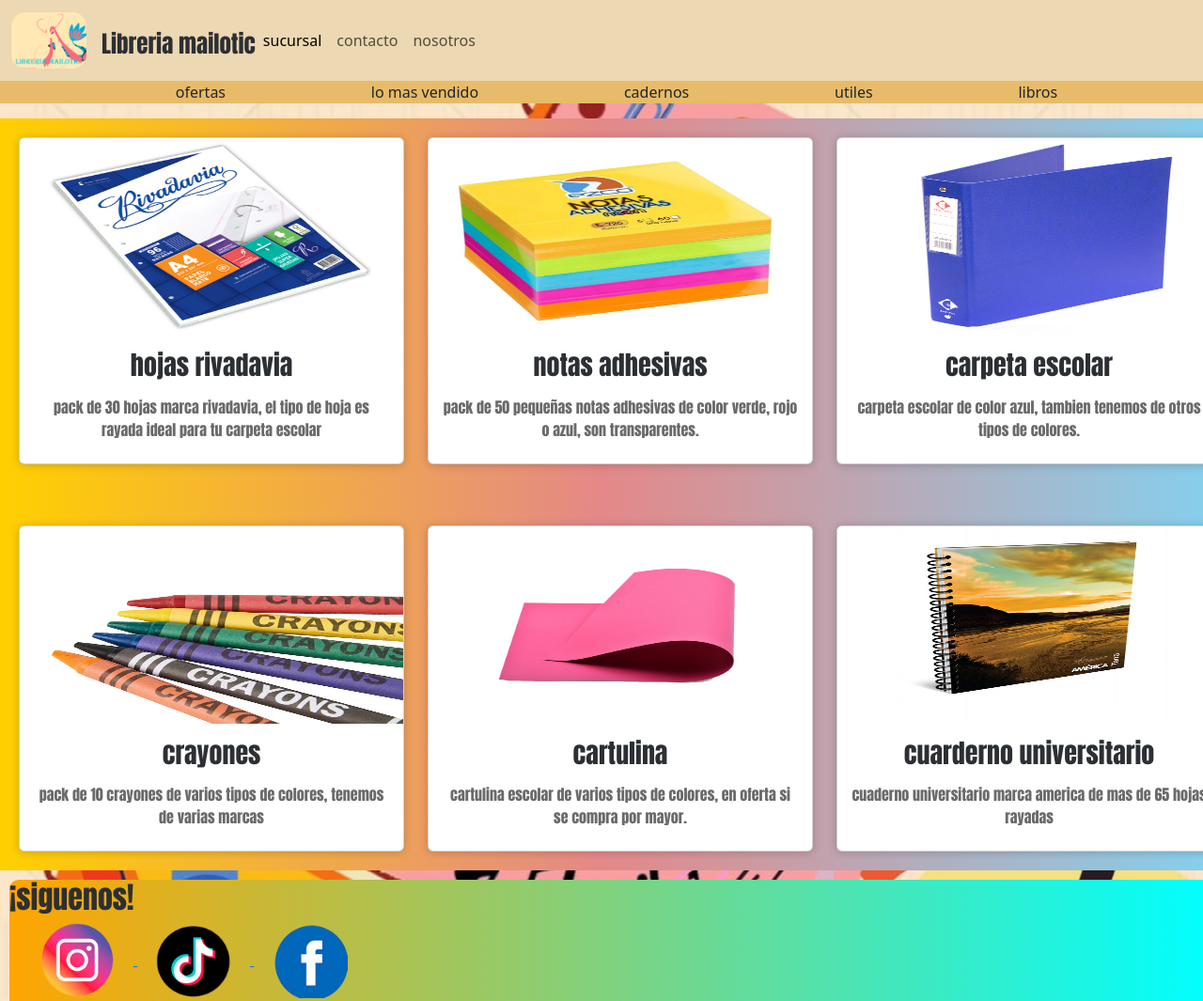
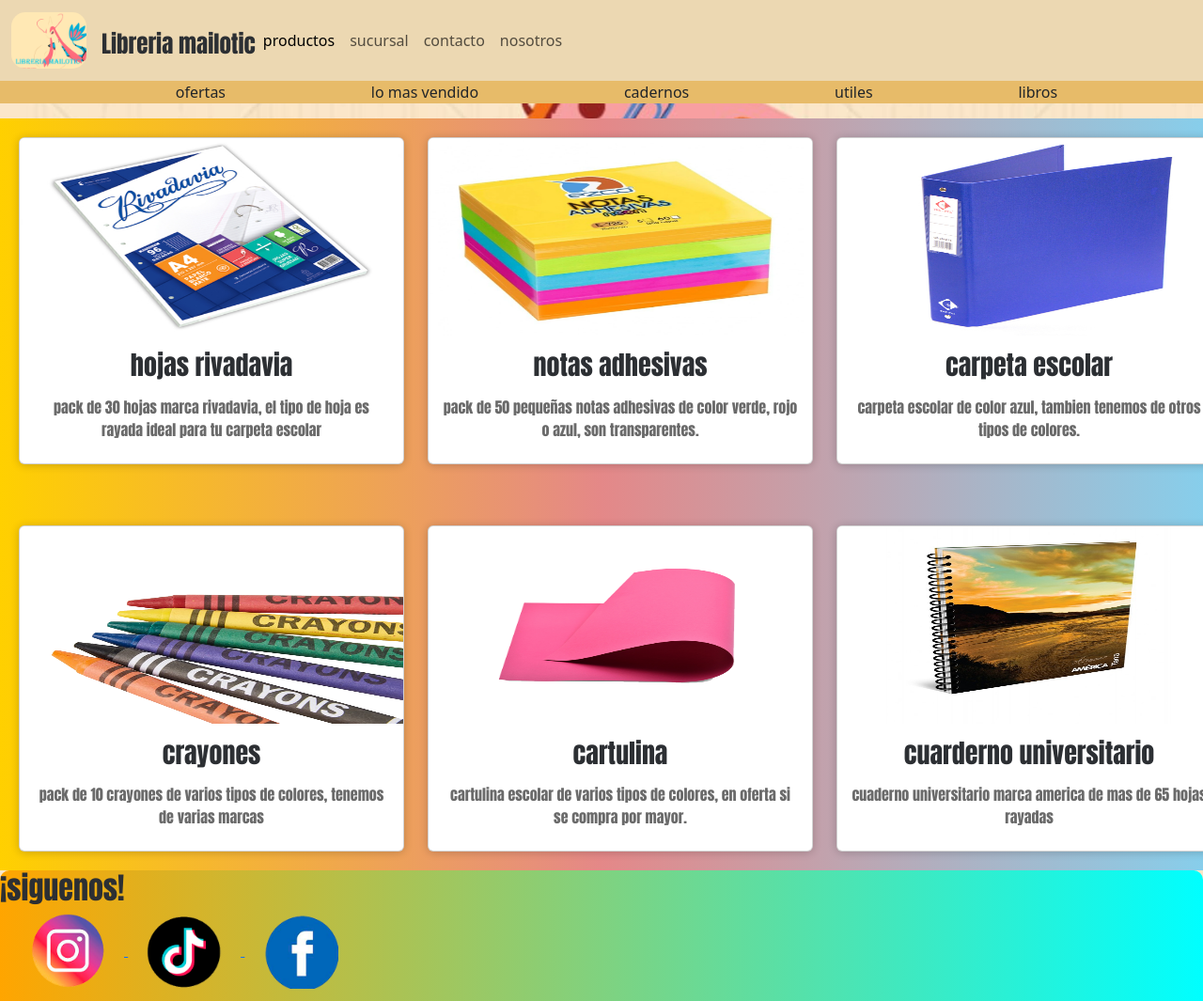
Before and after one commit to davidlima23/PFlimadavid, a website: page pages/productos.html in a window 1280 px wide. Shown: the top 1065 px of the page at 94% size. Drawn offline with nearby package versions, Linux system fonts and the light colour scheme.

Commit message:
se arreglo la nav y se ajusto los estilos

```diff
--- a/assets/styles/scss/componentes/_aside.scss
+++ b/assets/styles/scss/componentes/_aside.scss
@@ -2,7 +2,6 @@
     background: linear-gradient(to right, orange, aqua);
     width: 100%;
     height: 25vh;
-    margin: 10px;
     border-radius: 10px;
 }
 
@@ -40,3 +39,9 @@
     transform: scale(1.4);
     transition: 4s;
 }
+
+@media(max-width:991px) {
+    .aside {
+        padding: 30px;
+    }
+}
--- a/assets/styles/scss/componentes/_footer.scss
+++ b/assets/styles/scss/componentes/_footer.scss
@@ -25,3 +25,10 @@
     transform: scale(1.2);
     transition: 3s;
 }
+@media(max-width: 991px) {
+    .footer {
+        padding: 30px;
+        width: 100%;
+        height: 100vh;
+    }
+}
--- a/assets/styles/scss/componentes/_mainNosotros.scss
+++ b/assets/styles/scss/componentes/_mainNosotros.scss
@@ -1,3 +1,13 @@
+body {
+    margin: 0;
+    background-repeat: no-repeat;
+    background-image: url(../../multimedia/mailoticlibreria.jpg);
+    background-size: cover;
+    min-height: 100vh;
+    background-position: center;
+    background-attachment: fixed;
+}
+
 .nosotros-libreria {
     background: linear-gradient(to right, orange, rgb(230, 144, 144), skyblue);
     width: 100%;
--- a/assets/styles/scss/componentes/_maincontacto.scss
+++ b/assets/styles/scss/componentes/_maincontacto.scss
@@ -1,3 +1,13 @@
+body {
+    margin: 0;
+    background-repeat: no-repeat;
+    background-image: url(../../multimedia/mailoticlibreria.jpg);
+    background-size: cover;
+    min-height: 100vh;
+    background-position: center;
+    background-attachment: fixed;
+}
+
 .box-contacto {
     background-image: linear-gradient(to bottom, orange, skyblue);
     min-height: 100vh;
--- a/assets/styles/scss/componentes/_mainindex.scss
+++ b/assets/styles/scss/componentes/_mainindex.scss
@@ -1,3 +1,13 @@
+body {
+    margin: 0;
+    background-repeat: no-repeat;
+    background-image: url(../../multimedia/mailoticlibreria.jpg);
+    background-size: cover;
+    min-height: 100vh;
+    background-position: center;
+    background-attachment: fixed;
+}
+
 .box-index {
     background: linear-gradient(to right, orange, rgb(252, 175, 175), skyblue);
     width: 100%;
--- a/assets/styles/scss/componentes/_mainproductos.scss
+++ b/assets/styles/scss/componentes/_mainproductos.scss
@@ -1,3 +1,13 @@
+body {
+    margin: 0;
+    background-repeat: no-repeat;
+    background-image: url(../../multimedia/mailoticlibreria.jpg);
+    background-size: cover;
+    min-height: 100vh;
+    background-position: center;
+    background-attachment: fixed;
+}
+
 .box-producto {
     background: linear-gradient(to right, rgb(255, 208, 0), rgb(228, 136, 136),skyblue);
     width: 100%;
--- a/assets/styles/scss/componentes/_mainsucursal.scss
+++ b/assets/styles/scss/componentes/_mainsucursal.scss
@@ -1,3 +1,13 @@
+body {
+    margin: 0;
+    background-repeat: no-repeat;
+    background-image: url(../../multimedia/mailoticlibreria.jpg);
+    background-size: cover;
+    min-height: 100vh;
+    background-position: center;
+    background-attachment: fixed;
+}
+
 .sucursal {
     background: linear-gradient(to right, orange, skyblue);
     width: 100%;
--- /dev/null
+++ b/assets/styles/scss/componentes/_reset.scss
@@ -0,0 +1,4 @@
+* {
+    margin: 0;
+    padding: 0;
+}
--- a/assets/styles/scss/styles.scss
+++ b/assets/styles/scss/styles.scss
@@ -6,6 +6,7 @@
 @import "./componentes/maincontacto";
 @import "./componentes/mainindex";
 @import "./componentes/header";
+@import "./componentes/reset";
 
 
 
@@ -21,24 +22,6 @@
     color: rgb(44, 47, 51);
 }
 
-/*
-.divproducto {
-    display: flex;
-    justify-content: center;
-    flex-wrap: wrap;
-    justify-content: center;
-    flex-direction: row;
-}
-    *///
-
-.logoprincipal {
-    width: 200px;
-    height: 100px;
-    margin-left: 400px;
-
-
-}
-
 p {
     color: rgb(4, 31, 31);
 }
@@ -47,15 +30,7 @@
 
 
 
-body {
-    margin: 0;
-    background-repeat: no-repeat;
-    background-image: url(../../multimedia/mailoticlibreria.jpg);
-    background-size: cover;
-    min-height: 100vh;
-    background-position: center;
-    background-attachment: fixed;
-}
+
 
 
 /*
@@ -70,16 +45,12 @@
     }
 }
 *///
-
-@media(max-width:991px) {
-    .aside {
-        padding: 30px;
-    }
+/*
+.divproducto {
+    display: flex;
+    justify-content: center;
+    flex-wrap: wrap;
+    justify-content: center;
+    flex-direction: row;
 }
-@media(max-width: 991px) {
-    .footer {
-        padding: 30px;
-        width: 100%;
-        height: 100vh;
-    }
-}
+    *///
--- a/pages/productos.html
+++ b/pages/productos.html
@@ -41,14 +41,17 @@
                 <a
                   class="nav-link active"
                   aria-current="page"
-                  href="./sucursal.html"
-                  >sucursal</a
+                  href="./productos.html"
+                  >productos</a
                 >
               </li>
               <li class="nav-item">
+                <a class="nav-link" href="./sucursal.html">sucursal</a>
+              </li>
+
+              <li class="nav-item">
                 <a class="nav-link" href="./contacto.html">contacto</a>
               </li>
-
               <li class="nav-item">
                 <a class="nav-link" href="./nosotros.html">nosotros</a>
               </li>
```
Also changed, not shown: index.html (+1 -1 lines), pages/contacto.html (+3 -0 lines), pages/nosotros.html (+3 -0 lines), pages/sucursal.html (+4 -1 lines), assets/styles/styles.css, readme.md, 1 other file.
